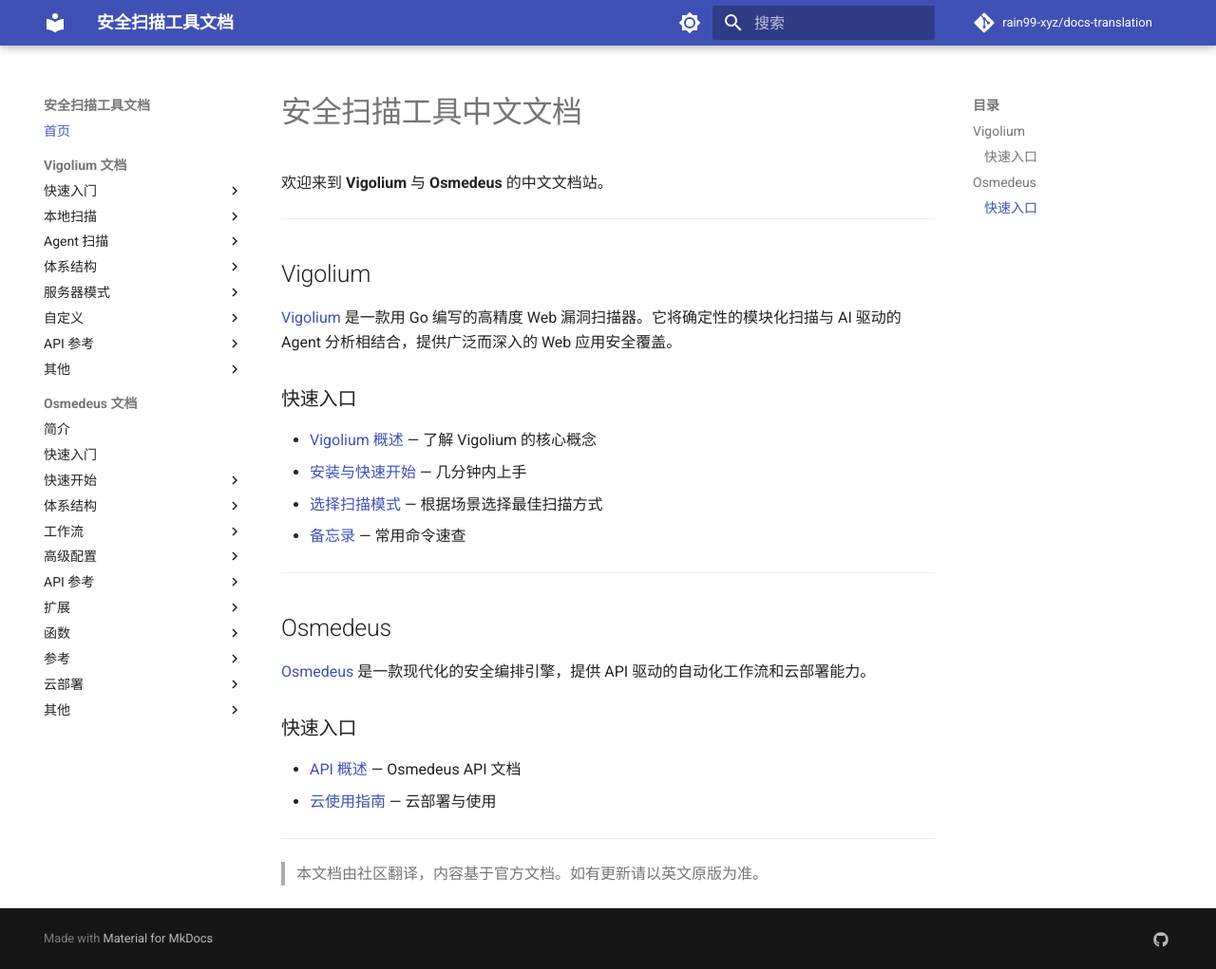
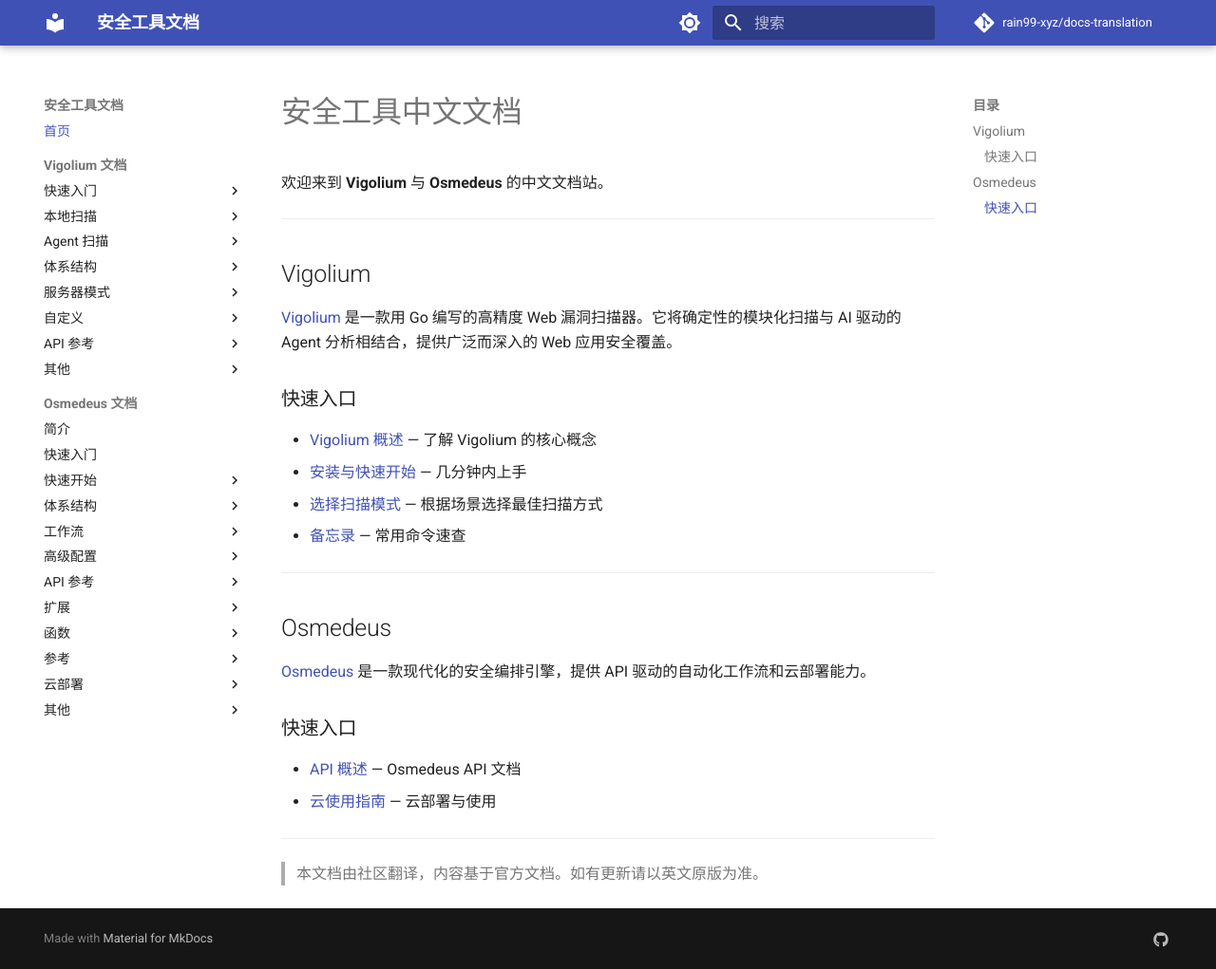
Before and after one commit to rainninenine/docs-translation, an MkDocs documentation site: the page built from docs/index.md, in a window 1280 px wide and 1021 px high. Shown: the whole window at 95% size. Built offline with MkDocs 1.6.1 and Material for MkDocs 9.7.7, drawn with Linux system fonts in a browser that asks for light colours; comment, search, counter and statistics services are not loaded.

```diff
--- a/docs/index.md
+++ b/docs/index.md
@@ -1,4 +1,4 @@
-# 安全扫描工具中文文档
+# 安全工具中文文档
 
 欢迎来到 **Vigolium** 与 **Osmedeus** 的中文文档站。
 
--- a/mkdocs.yml
+++ b/mkdocs.yml
@@ -1,4 +1,4 @@
-site_name: 安全扫描工具文档
+site_name: 安全工具文档
 site_description: Vigolium 与 Osmedeus 中文文档
 site_url: https://docs.rain99.xyz
 repo_url: https://github.com/rain99-xyz/docs-translation
```
